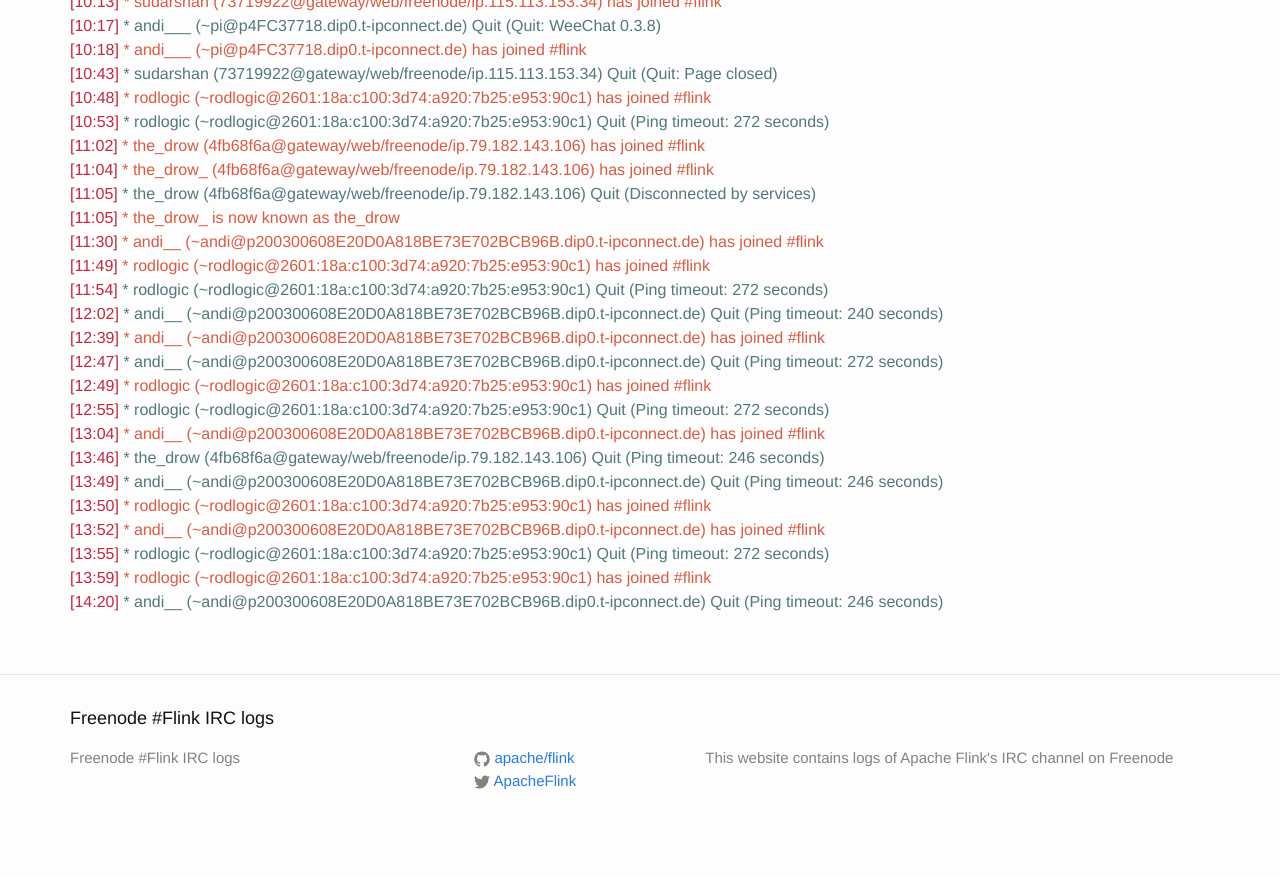
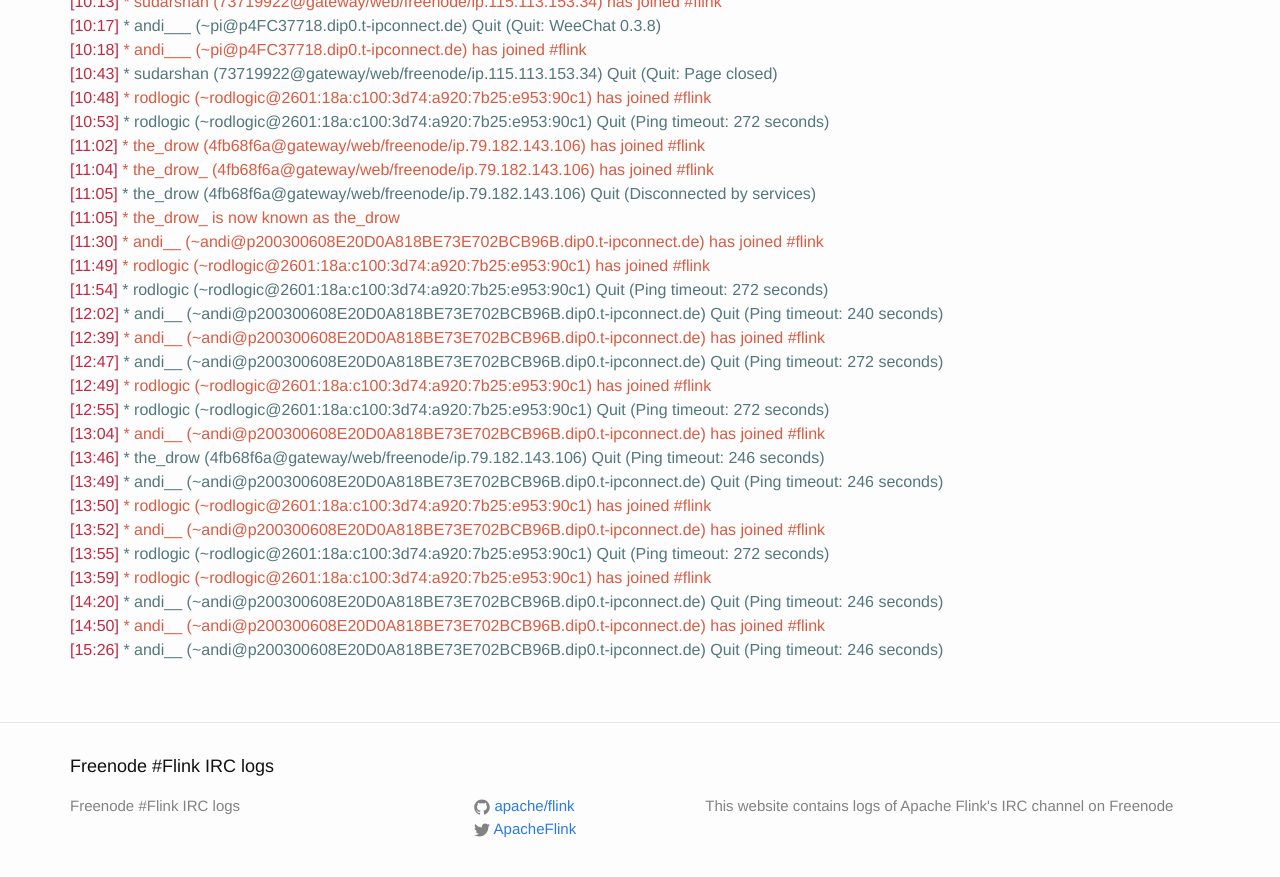
Before and after one commit to flink-irc-logs/flink-irc-logs.github.io, a Jekyll site: the page built from _posts/2015-11-21-logs.markdown, in a window 1280 px wide and 900 px high, scrolled down 834 px. Shown: the top 877 px of the window. Built offline with Jekyll 4.4.1, drawn with Linux system fonts in a browser that asks for light colours; before the commit the page ends 1686 px from its top, so only the background shows below that.

Commit message:
Update of the logs on Sat Nov 21 16:23:21 CET 2015

```diff
--- a/_posts/2015-11-21-logs.markdown
+++ b/_posts/2015-11-21-logs.markdown
@@ -56,3 +56,5 @@
 <span class="irc-date">[13:55]</span> <span class="irc-navy">* rodlogic (~rodlogic@2601:18a:c100:3d74:a920:7b25:e953:90c1) Quit (Ping timeout: 272 seconds)</span><br />
 <span class="irc-date">[13:59]</span> <span class="irc-green">* rodlogic (~rodlogic@2601:18a:c100:3d74:a920:7b25:e953:90c1) has joined #flink</span><br />
 <span class="irc-date">[14:20]</span> <span class="irc-navy">* andi__ (~andi@p200300608E20D0A818BE73E702BCB96B.dip0.t-ipconnect.de) Quit (Ping timeout: 246 seconds)</span><br />
+<span class="irc-date">[14:50]</span> <span class="irc-green">* andi__ (~andi@p200300608E20D0A818BE73E702BCB96B.dip0.t-ipconnect.de) has joined #flink</span><br />
+<span class="irc-date">[15:26]</span> <span class="irc-navy">* andi__ (~andi@p200300608E20D0A818BE73E702BCB96B.dip0.t-ipconnect.de) Quit (Ping timeout: 246 seconds)</span><br />
```
